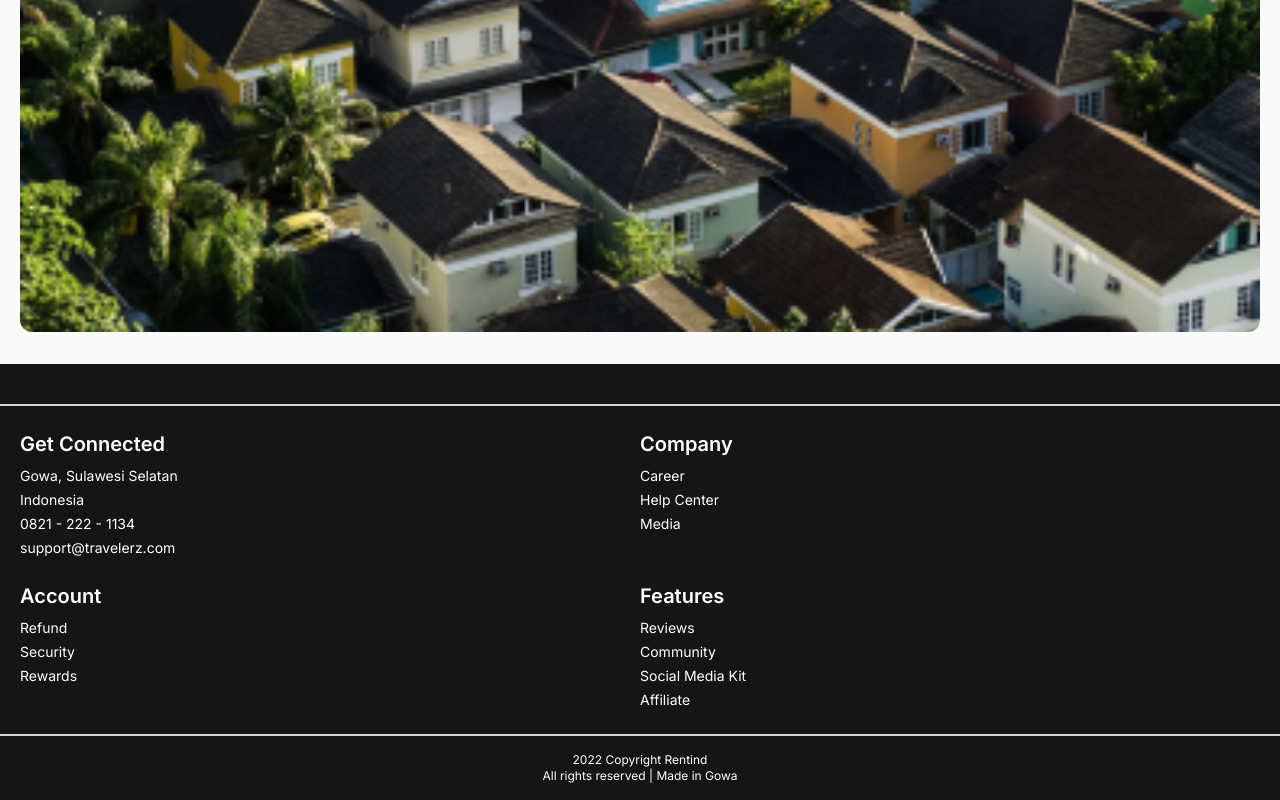
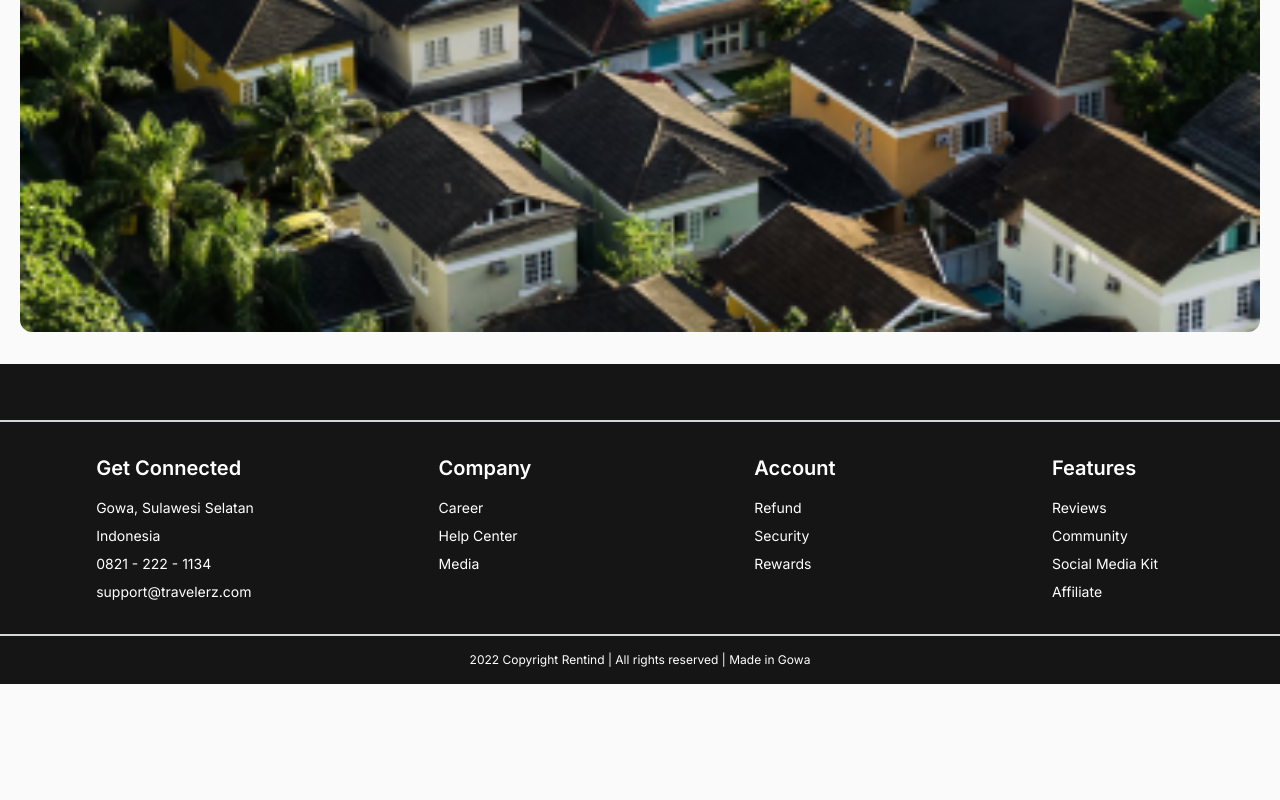
Before and after one commit to msuryaditriputraR/rentind-project, a website: page index.html in a window 1280 px wide. Shown: the part 4071-4871 px from the top of the page. After the commit the page ends 4755 px from the top, so only its background shows below. Drawn offline with nearby package versions, Linux system fonts and the light colour scheme.

Commit message:
footer lg

```diff
--- a/index.html
+++ b/index.html
@@ -469,25 +469,26 @@
 
     <!-- FOOTER -->
     <footer class="bg-black-mamba text-white pt-10">
-        <div class="grid gap-y-6 py-6 border-b-2 border-t-2 border-gray-300 px-5 sm:grid-cols-2">
+        <div
+            class="grid gap-y-6 py-6 border-b-2 border-t-2 border-gray-300 px-5 sm:grid-cols-2 lg:grid-cols-4 lg:place-items-center lg:items-start lg:mt-4 lg:py-8">
             <div>
-                <h3 class="text-xl font-semibold mb-2">Get Connected</h3>
+                <h3 class="text-xl font-semibold mb-2 lg:mb-4">Get Connected</h3>
                 <ul>
-                    <li class="text-sm mb-1">Gowa, Sulawesi Selatan</li>
-                    <li class="text-sm mb-1">Indonesia</li>
-                    <li class="text-sm mb-1">0821 - 222 - 1134</li>
+                    <li class="text-sm mb-1 lg:mb-2">Gowa, Sulawesi Selatan</li>
+                    <li class="text-sm mb-1 lg:mb-2">Indonesia</li>
+                    <li class="text-sm mb-1 lg:mb-2">0821 - 222 - 1134</li>
                     <li class="text-sm">support@travelerz.com</li>
                 </ul>
             </div>
             <div>
-                <h3 class="text-xl font-semibold mb-2">Company</h3>
+                <h3 class="text-xl font-semibold mb-2 lg:mb-4">Company</h3>
                 <ul>
-                    <li class="text-sm mb-1">
+                    <li class="text-sm mb-1 lg:mb-2">
                         <a href="#">
                             Career
                         </a>
                     </li>
-                    <li class="text-sm mb-1">
+                    <li class="text-sm mb-1 lg:mb-2">
                         <a href="#">
                             Help Center
                         </a>
@@ -500,14 +501,14 @@
                 </ul>
             </div>
             <div>
-                <h3 class="text-xl font-semibold mb-2">Account</h3>
+                <h3 class="text-xl font-semibold mb-2 lg:mb-4">Account</h3>
                 <ul>
-                    <li class="text-sm mb-1">
+                    <li class="text-sm mb-1 lg:mb-2">
                         <a href="#">
                             Refund
                         </a>
                     </li>
-                    <li class="text-sm mb-1">
+                    <li class="text-sm mb-1 lg:mb-2">
                         <a href="#">
                             Security
                         </a>
@@ -520,19 +521,19 @@
                 </ul>
             </div>
             <div>
-                <h3 class="text-xl font-semibold mb-2">Features</h3>
+                <h3 class="text-xl font-semibold mb-2 lg:mb-4">Features</h3>
                 <ul>
-                    <li class="text-sm mb-1">
+                    <li class="text-sm mb-1 lg:mb-2">
                         <a href="#">
                             Reviews
                         </a>
                     </li>
-                    <li class="text-sm mb-1">
+                    <li class="text-sm mb-1 lg:mb-2">
                         <a href="#">
                             Community
                         </a>
                     </li>
-                    <li class="text-sm mb-1">
+                    <li class="text-sm mb-1 lg:mb-2">
                         <a href="#">
                             Social Media Kit
                         </a>
@@ -545,7 +546,8 @@
                 </ul>
             </div>
         </div>
-        <p class="text-center py-4 text-xs">2022 Copyright Rentind <span class="hidden">|</span> <br> All rights
+        <p class="text-center py-4 text-xs">2022 Copyright Rentind <span class="hidden lg:inline">|</span> <br
+                class="lg:hidden"> All rights
             reserved | Made
             in
             Gowa</p>
```
Also changed, not shown: assets/css/style.css.
